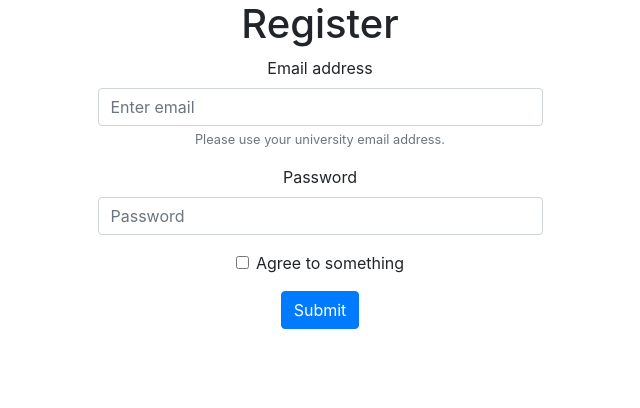
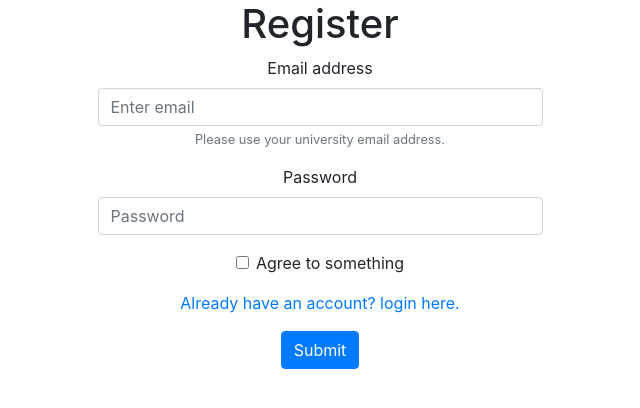
Before and after one commit to paul-cockburn/nextup, a React (Create React App) app: page / in a window 1280 px wide. Shown: the top 408 px of the page, without its empty margins (320-960 px from the left). Built offline with nearby package versions, Linux system fonts and the light colour scheme.

Commit message:
added login link

```diff
--- a/src/register/index.js
+++ b/src/register/index.js
@@ -45,6 +45,9 @@ class Register extends React.Component {
             <Form.Group controlId="formCheckboxReg">
                 <Form.Check type="checkbox" label="Agree to something" />
             </Form.Group>
+            <Form.Group>
+            <a href="">Already have an account? login here.</a>
+            </Form.Group>
             <Button variant="primary" type="submit">
                 Submit
             </Button>
```
